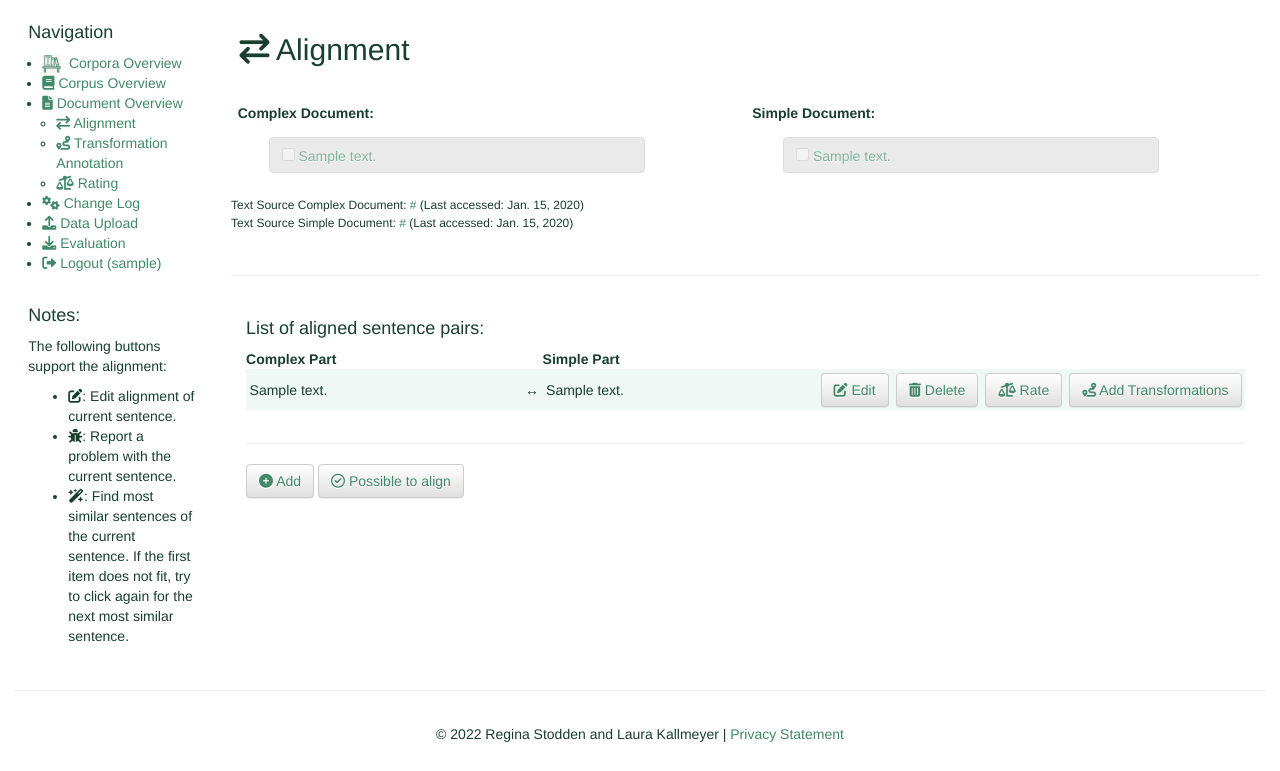
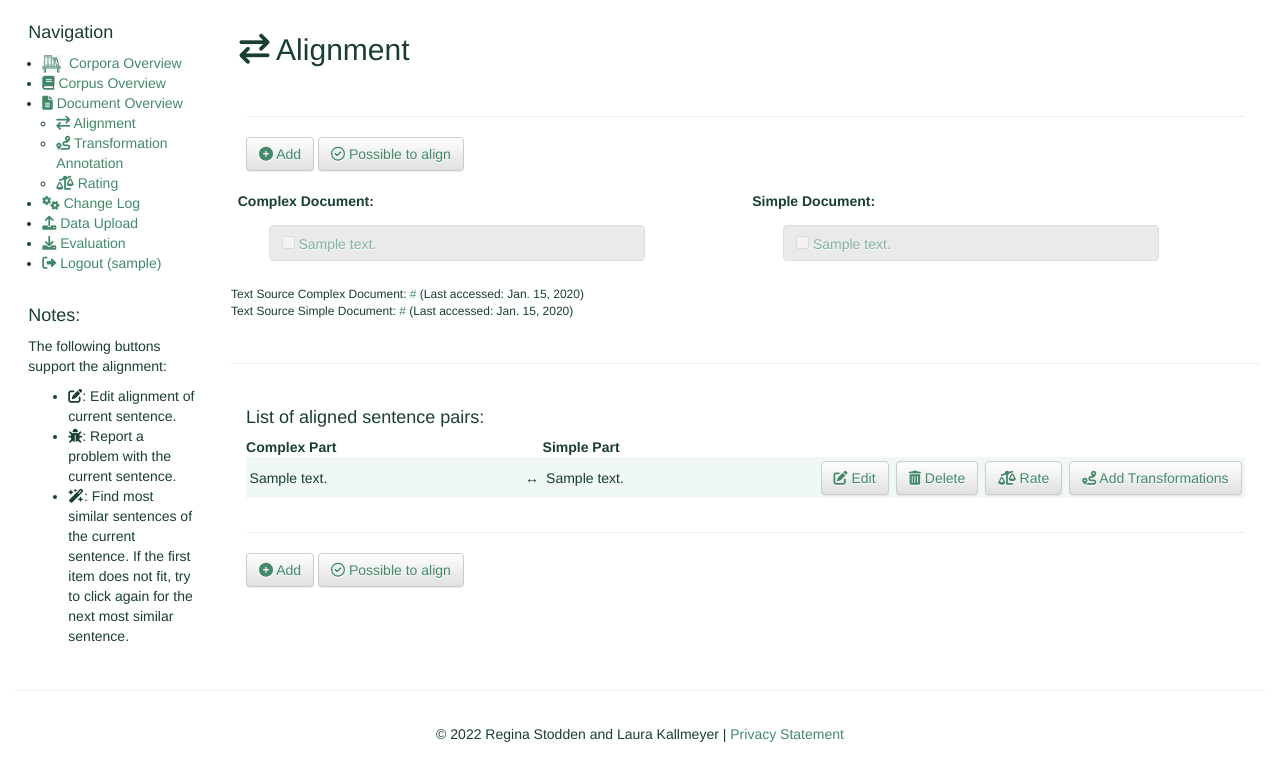
Before and after one commit to rstodden/TS_annotation_tool, a Django app: page /overview/corpus/1/doc/1/alignment/ in a window 1280 px wide. Shown: the part 89-860 px from the top of the page. Run offline with Django 3.2, Linux system fonts and the light colour scheme; a user stored in the database is signed in; tables that the repository leaves empty hold one stand-in row (values such as "Sample post"); some libraries are stand-ins or nearby versions.

Commit message:
Allow to submit alignments with enter
Also add a duplicate of the submit button to top of screen for less scrolling

```diff
--- a/alignment/templates/alignment/change_alignment.html
+++ b/alignment/templates/alignment/change_alignment.html
@@ -6,9 +6,30 @@
             <h2><i class="fa-solid fa-arrow-right-arrow-left"></i> Alignment</h2>
         </div>
     </div>
-    <div class="row subpage content">
+    <div class="row subpage content" style="display: flex;">
         <div class="col-md-12">
-            <form method="POST" class="alignment-form" action={% url 'alignment:save_alignment' corpus_id=corpus_id doc_pair_id=doc_pair_id %}>{% csrf_token %}
+            <form method="POST" class="alignment-form" action={% url 'alignment:save_alignment' corpus_id=corpus_id doc_pair_id=doc_pair_id %} id="submitAlignmentsForm">{% csrf_token %}
+                <div class="row">
+                    <div class="col-md-12">
+                        <hr style="width:100%;text-align:left;margin-left:0">
+                        {% if type == "add" %}
+                            <a class="btn btn-default" title="reset current alignment" href="{% url 'alignment:change_alignment' corpus_id=corpus_id doc_pair_id=doc_pair_id %}"><i class="fas fa-undo-alt"></i> Reset</a>
+                            <button type="submit" class="btn btn-default" title="save alignment" name="save" value="save"><i class="fas fa-save"></i> Save</button>
+                        {% elif type == "edit" %}
+                            <a class="btn btn-default" title="reset current alignment" href="{% url 'alignment:change_alignment' corpus_id=corpus_id doc_pair_id=doc_pair_id %}"><i class="fas fa-undo-alt"></i> Reset</a>
+                            <button type="submit" class="btn btn-default" title="save edited alignment and delete previous rating and transformations" name="save-edit" value="{{ pair_id }}"><i class="fas fa-save"></i> Save</button>
+                        {% else %}
+                            <a class="btn btn-default" title="add new alignment" href="{% url 'alignment:add_alignment' corpus_id=corpus_id doc_pair_id=doc_pair_id %}"><i class="fas fa-plus-circle"></i> Add</a>
+                            {% if no_alignment_possible %}
+                                <a class="btn btn-default" title="documents are possible to align" href="{% url 'alignment:not_possible' corpus_id=corpus_id doc_pair_id=doc_pair_id %}"><i class="far fa-check-circle"></i> Possible to align</a>
+                            {% else %}
+                                <a class="btn btn-default" title="documents are not possible to align" href="{% url 'alignment:not_possible' corpus_id=corpus_id doc_pair_id=doc_pair_id %}"><i class="fas fa-ban"></i> Not possible to align</a>
+                            {% endif %}
+                        {% endif %}
+                    </div>
+                </div>
+
+
                 <div class="row">
                     <div class="col-md-6">
                         <div class="row">
@@ -304,5 +325,15 @@
                  document.getElementById("similar_button_"+complex_sent_id).value = 0;
              }
         }
+
+        document.onkeypress = keyPress;
+        function keyPress(e){
+            var x = e || window.event;
+            var key = (x.keyCode || x.which);
+            if(key == 13 || key == 3) {
+                var form = document.getElementById("submitAlignmentsForm")
+                form.submit();
+            }
+        }
     </script>
 {% endblock %}
```
